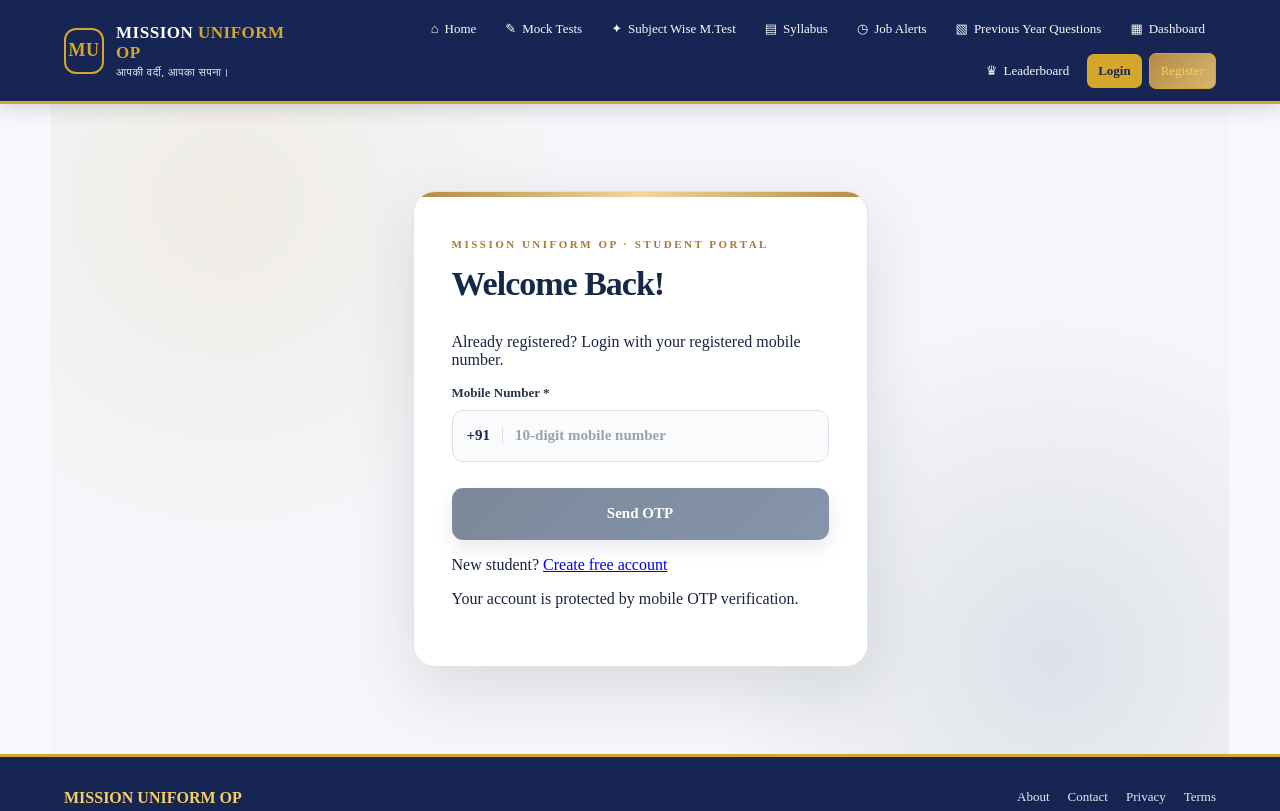
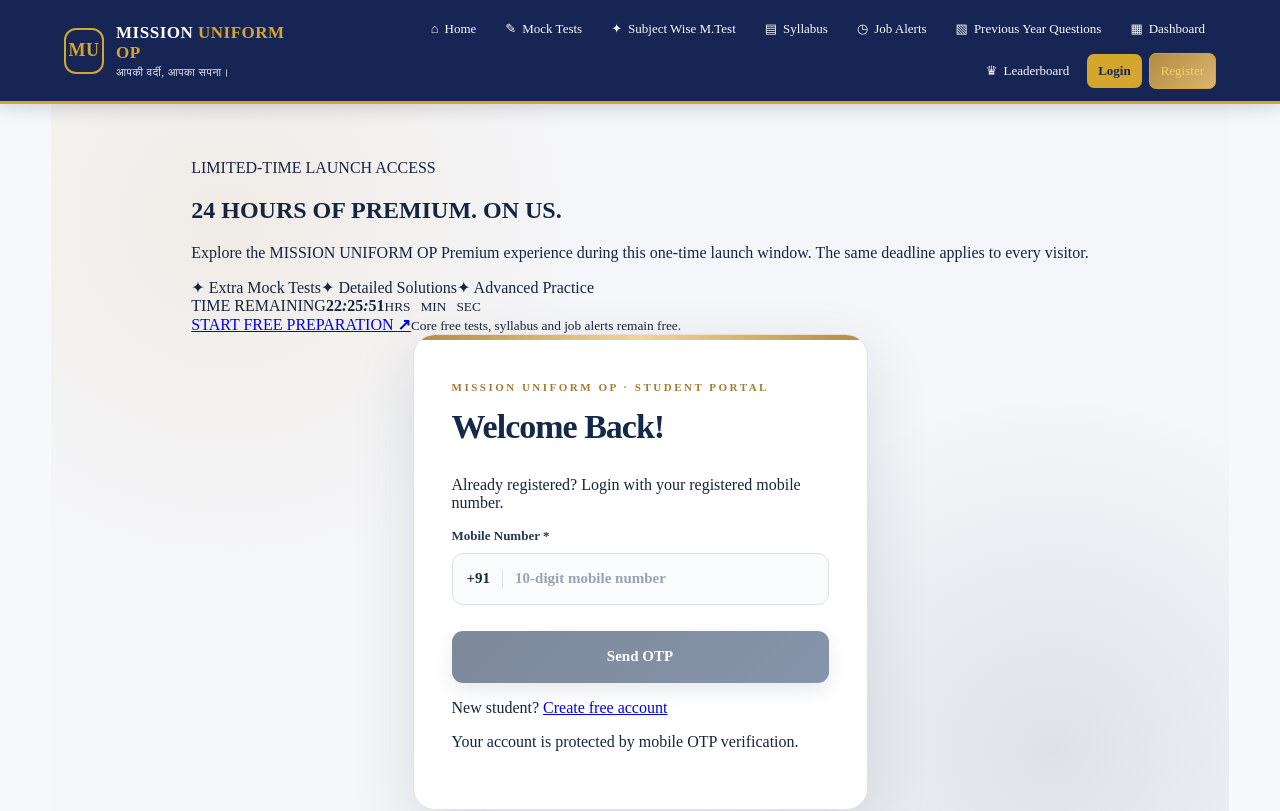
Before and after one commit to thekingocollection/mission-uniform, a Next.js app: page /login in a window 1280 px wide. Shown: the top 811 px of the page. Built offline with nearby package versions, Linux system fonts and the light colour scheme; no server answers.

Commit message:
Show shared Premium launch countdown on login and signup

```diff
--- a/components/auth-form.tsx
+++ b/components/auth-form.tsx
@@ -4,6 +4,7 @@ import { useEffect, useState } from "react";
 import Link from "next/link";
 import { useRouter } from "next/navigation";
 import { supabaseBrowser } from "@/lib/supabase-browser";
+import PremiumTrialBanner from "@/components/premium-trial-banner";
 
 export default function AuthForm({ mode }: { mode: "login" | "signup" }) {
   const [name, setName] = useState("");
@@ -69,7 +70,9 @@ export default function AuthForm({ mode }: { mode: "login" | "signup" }) {
   }
 
   return (
-    <section className="auth-card">
+    <div className="mu-auth-page">
+      <PremiumTrialBanner compact />
+      <section className="auth-card mu-auth-card">
       <span className="eyebrow">MISSION UNIFORM OP · STUDENT PORTAL</span>
       <h1>{mode === "login" ? "Welcome Back!" : "Create Your Student Account"}</h1>
       <p>{mode === "login" ? "Already registered? Login with your registered mobile number." : "Register free to access mock tests, syllabus, results and your student dashboard."}</p>
@@ -81,6 +84,7 @@ export default function AuthForm({ mode }: { mode: "login" | "signup" }) {
       {sent && <button type="button" className="btn outline full" disabled={busy} onClick={()=>{setSent(false);setOtp("");setMsg("");}}>Change Mobile Number</button>}
       <p className="auth-switch">{mode==="login" ? <>New student? <Link href={`/signup?next=${encodeURIComponent(destination())}`}>Create free account</Link></> : <>Already registered? <Link href={`/login?next=${encodeURIComponent(destination())}`}>Login here</Link></>}</p>
       <p className="muted">Your account is protected by mobile OTP verification.</p>
-    </section>
+      </section>
+    </div>
   );
 }
```
